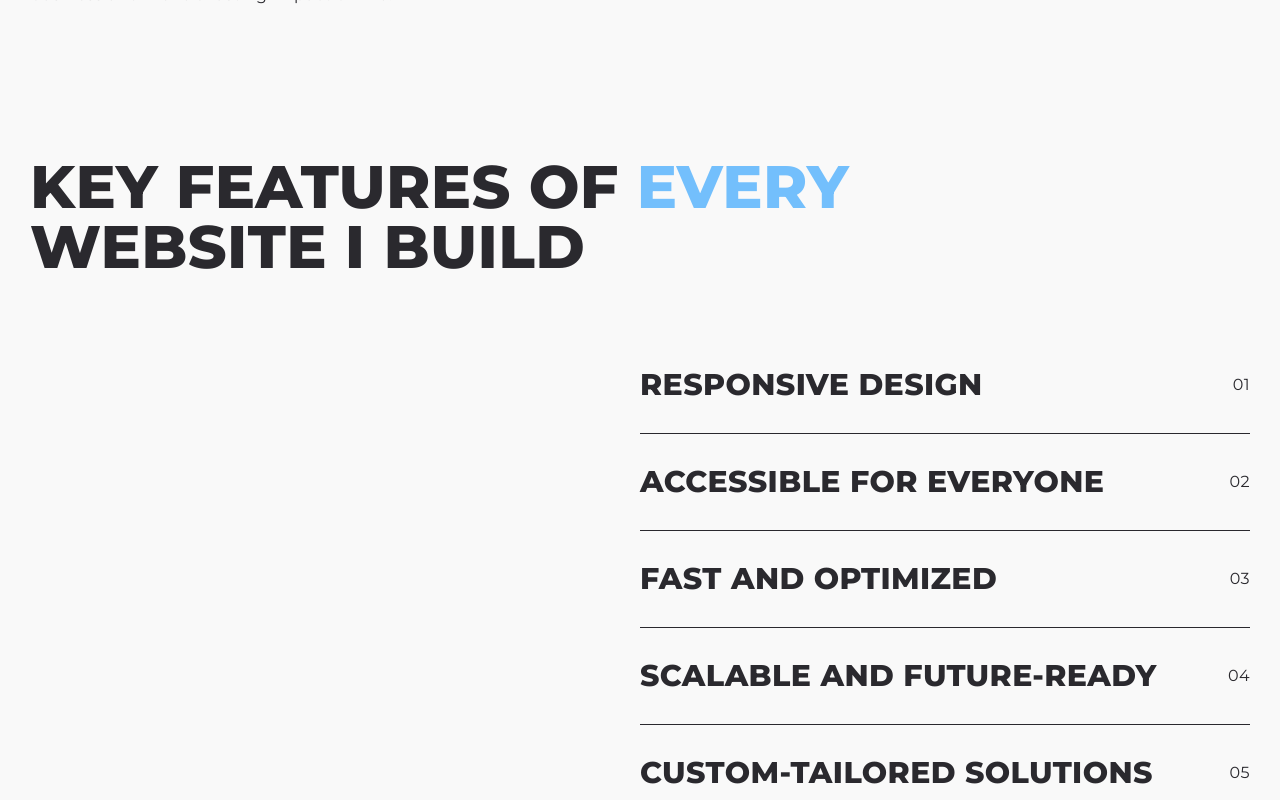
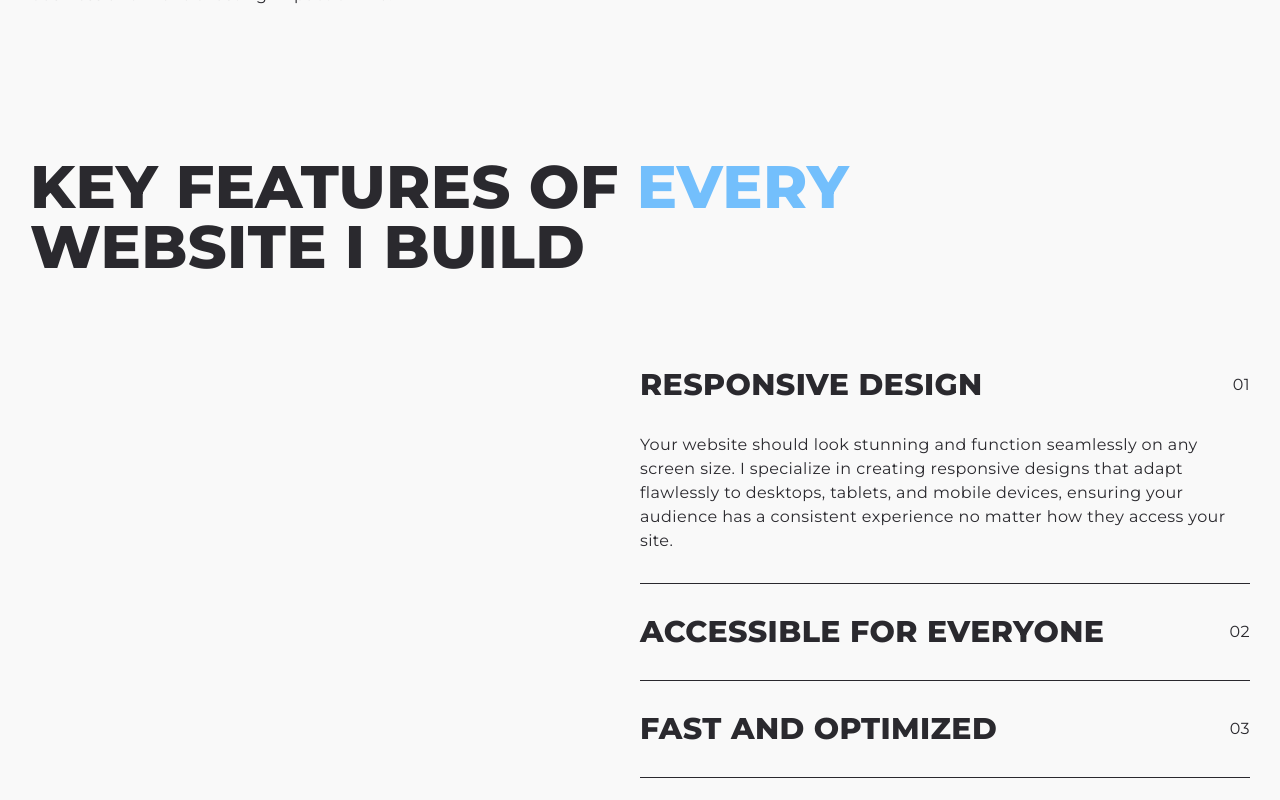
Before and after one commit to ryanmccloy/webdevryan, a React (Vite) app: page / in a window 1280 px wide. Both pictures are taken after a click on the element 945 px from the left and 2069 px from the top of the page. Shown: the part 1669-2469 px from the top of the page. Built offline with nearby package versions, Linux system fonts and the light colour scheme.

Commit message:
updated features animation

```diff
--- a/src/components/Principle.jsx
+++ b/src/components/Principle.jsx
@@ -1,27 +1,12 @@
-import { useRef, useState } from "react";
+import { useRef } from "react";
 
-function Principle({ heading, num, content }) {
-  const [isActive, setIsActive] = useState(false);
+function Principle({ heading, num, content, isActive, onToggle }) {
   const contentRef = useRef(null); // Ref to measure the content's height
-
-  const handleClick = () => {
-    setIsActive((prev) => !prev);
-  };
-
-  const handleMouseEnter = () => {
-    setIsActive((prev) => !prev);
-  };
-
-  const handleMouseLeave = () => {
-    setIsActive((prev) => !prev);
-  };
 
   return (
     <div
       className="gap-15 md:gap-30 flex cursor-pointer flex-col border-b border-primary"
-      //   onClick={handleClick}
-      onMouseEnter={handleMouseEnter}
-      onMouseLeave={handleMouseLeave}
+      onClick={onToggle}
     >
       <div className="flex items-center justify-between">
         <h3 className="text-lg md:text-xl lg:text-2xl xl:text-3xl 2xl:text-4xl">
@@ -40,7 +25,7 @@ function Principle({ heading, num, content }) {
           maxHeight: isActive ? `${contentRef.current?.scrollHeight}px` : "0",
         }}
       >
-        <div className="pt-15 pb-15 md:pb-30">
+        <div className="pb-15 md:pb-30">
           <p>{content}</p>
         </div>
       </div>
--- a/src/components/WebsiteFeatures.jsx
+++ b/src/components/WebsiteFeatures.jsx
@@ -1,4 +1,6 @@
+import { useState } from "react";
 import Principle from "./Principle";
+import { BsFillHandIndexFill } from "react-icons/bs";
 
 const principles = [
   {
@@ -39,15 +41,23 @@ const principles = [
 ];
 
 function WebsiteFeatures() {
+  const [activeIndex, setActiveIndex] = useState(null);
+
+  const handleToggle = (index) => {
+    setActiveIndex((prev) => (prev === index ? null : index));
+  };
+
   return (
     <div className="gap-15 md:gap-30 flex flex-col sm:w-2/3 sm:self-end md:w-1/2">
-      {principles.map((principle) => {
+      {principles.map((principle, index) => {
         return (
           <Principle
             key={principle.num}
             heading={principle.heading}
             num={principle.num}
             content={principle.content}
+            isActive={activeIndex === index}
+            onToggle={() => handleToggle(index)}
           />
         );
       })}
```
